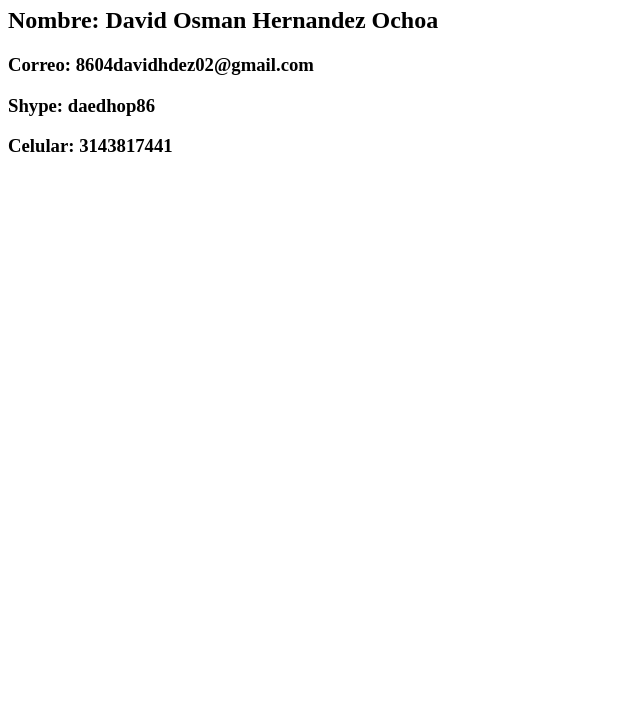
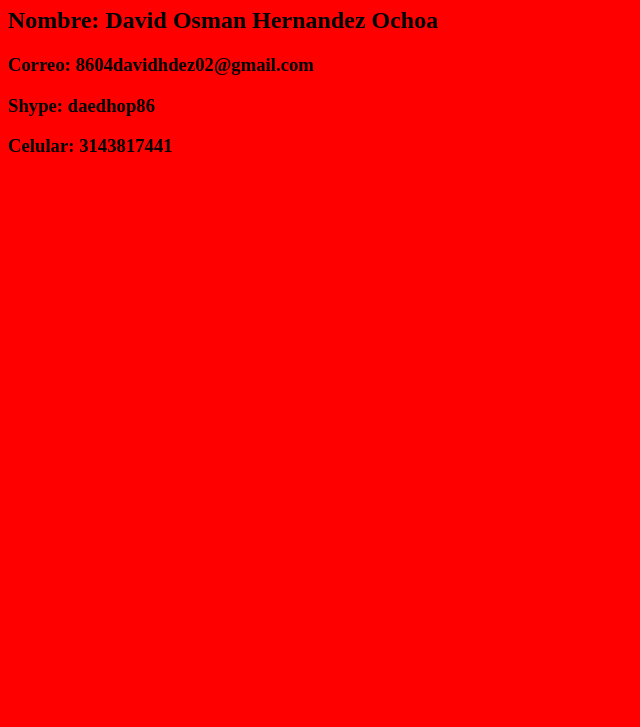
Before and after one commit to davidhdez86/DSW-David-Hernandez-, a plain HTML site: page index.html in a window 1280 px wide. Shown: the part 73-800 px from the top of the page, without its empty margins (0-640 px from the left). Drawn offline with Linux system fonts and the light colour scheme.

Commit message:
Update index.html

```diff
--- a/index.html
+++ b/index.html
@@ -6,6 +6,8 @@
     <meta name="viewport" content="width=device-width, initial-scale=1.0">
     <title>Document</title>
 </head>
+<body style="background-color:red;">
+</body>
 <body>
  <h1>
      Mi proyecto de diseño de sitios web
```
